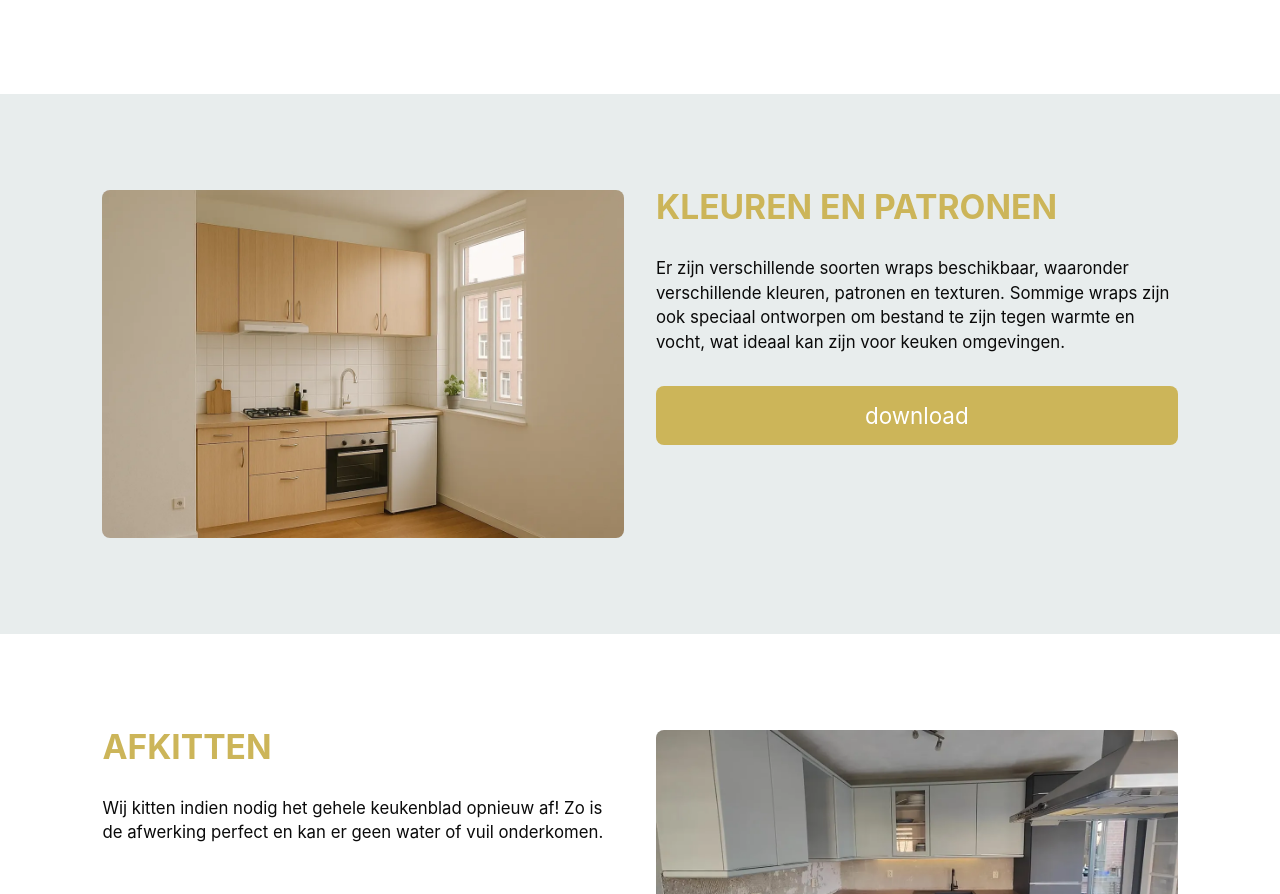
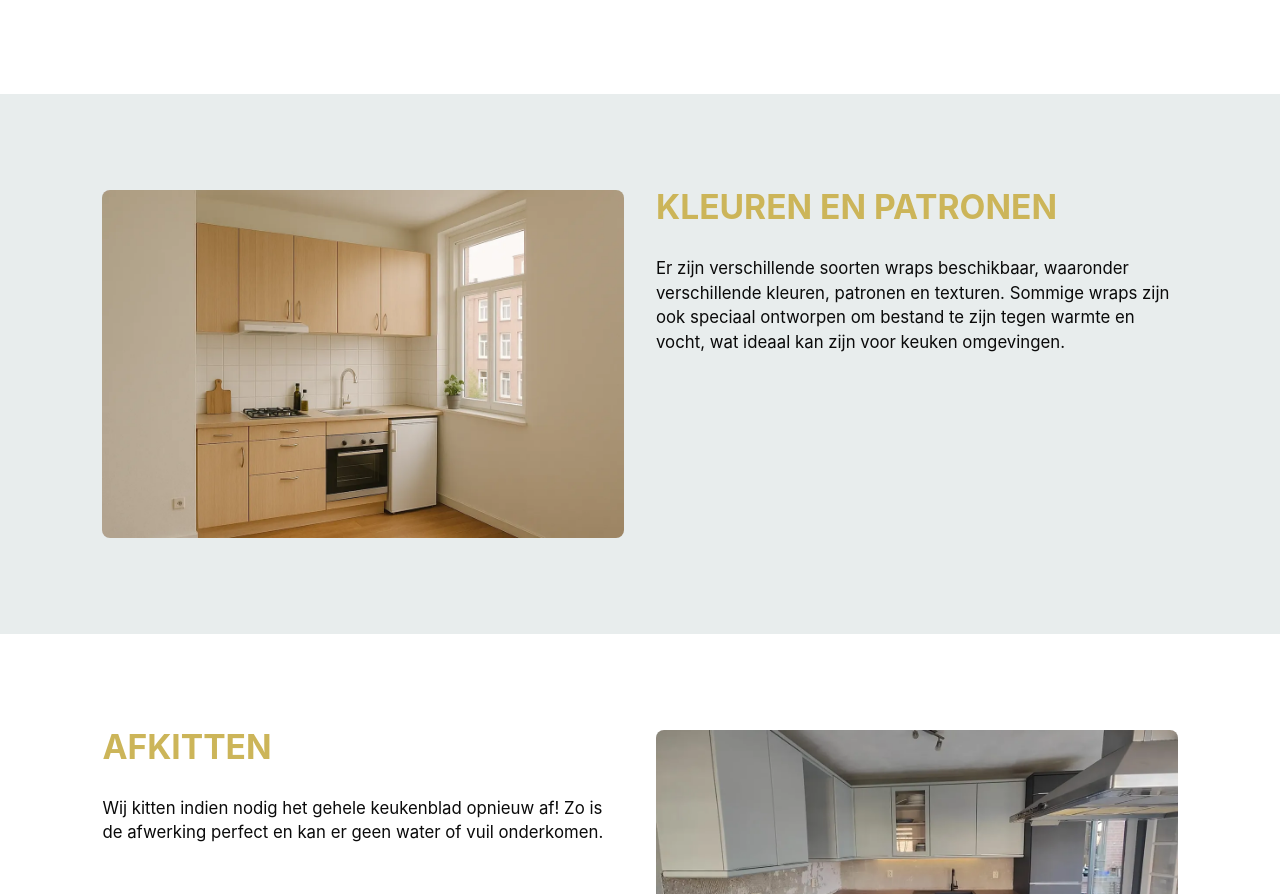
Before and after one commit to PNG-studios/wrap-xperience, a Next.js app: page /informatie in a window 1280 px wide. Shown: the part 3396-4290 px from the top of the page. Built offline with nearby package versions, Linux system fonts and the light colour scheme.

Commit message:
Removed button from kleuren en patronen /informatie

```diff
--- a/src/app/informatie/page.tsx
+++ b/src/app/informatie/page.tsx
@@ -105,16 +105,14 @@ export default function Informatie() {
             position="right"
         />
 
-        <ContentCard
+        <ContentCardSimple
             id="kleuren"
             imageSrc="/images/keuken-klein-1.webp"
             imageAlt="Kleuren en patronen voor keuken wrappen"
             title={translations.informatie.kleuren.title}
             description={translations.informatie.kleuren.description}
-            buttonText={translations.informatie.kleuren.cta}
-            buttonHref="#"
+            backgroundColor="var(--light)"
             position="left"
-            backgroundColor="var(--light)"
         />
 
         <ContentCardSimple
```
